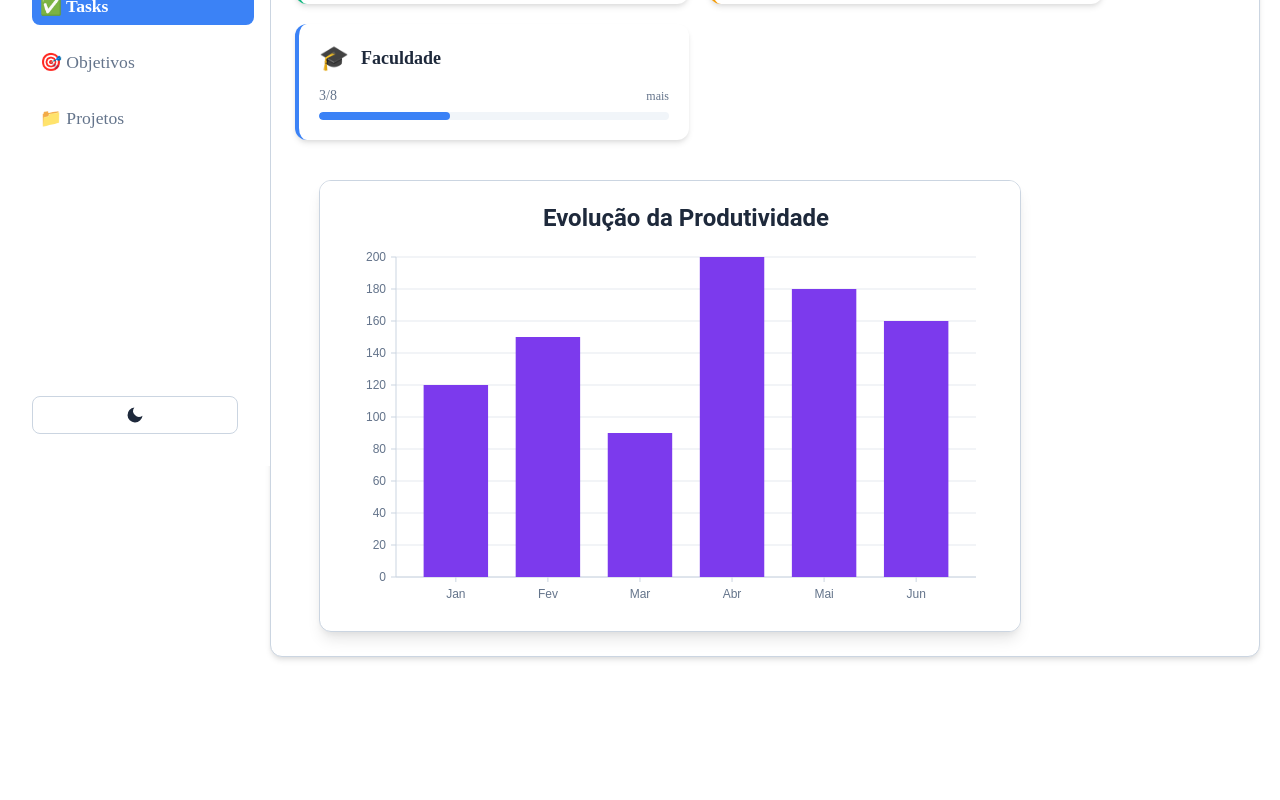
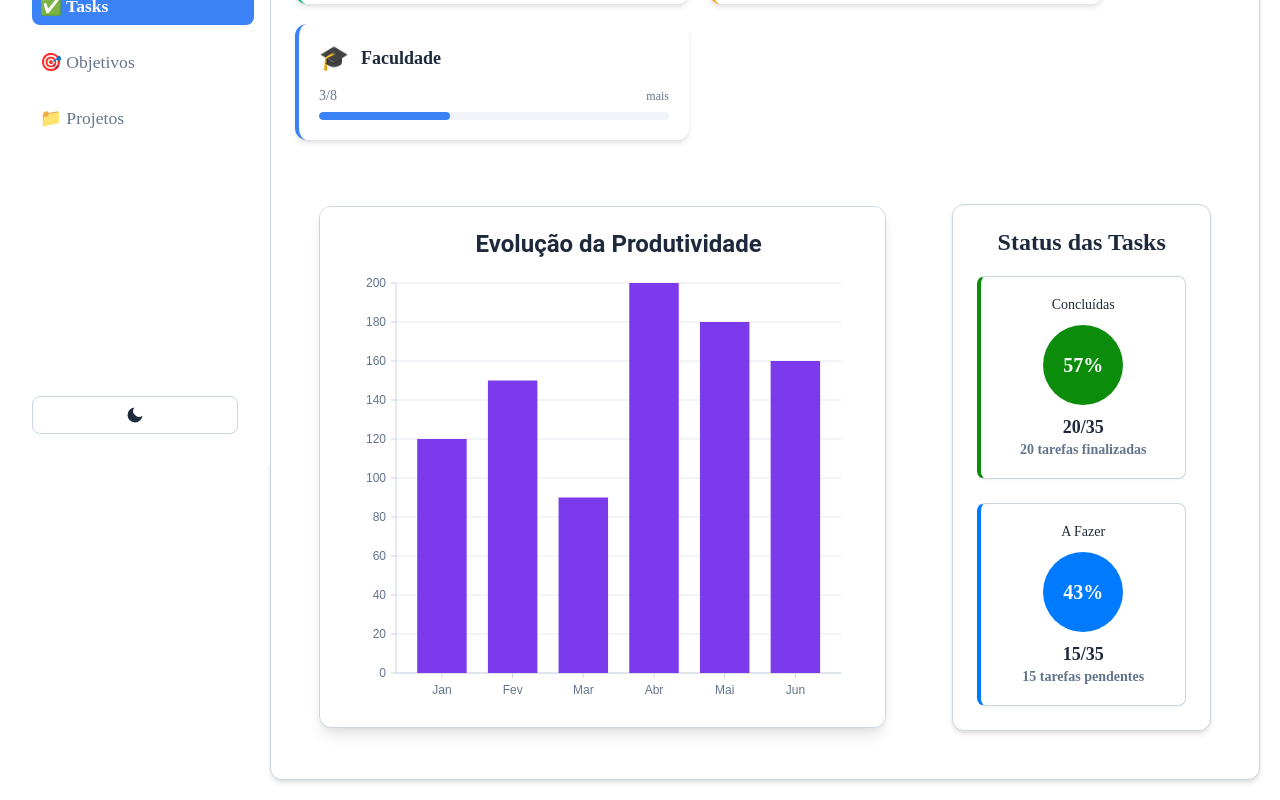
Before and after one commit to DiiasDev/dashboardRotina, a React (Create React App) app: page /Tasks in a window 1280 px wide. Shown: the part 334-1134 px from the top of the page. Before the commit the page ends 1011 px from the top, so only its background shows below. Built offline with nearby package versions, Linux system fonts and the light colour scheme; the HTML template or start-up script is replaced by a standard one.

Commit message:
Adição de frontend a página de Tasks

```diff
--- a/src/Components/ChartComponent/chatrComponent.tsx
+++ b/src/Components/ChartComponent/chatrComponent.tsx
@@ -17,16 +17,18 @@ export default function ChartComponent(){
             <Grid>
                 <Grid>
                     <Card style={{
-                        height: 450,
-                        width: 700,
+                        height: 520,
+                        width: '100%',
+                        maxWidth: 700,
                         backgroundColor: 'var(--color-surface)',
                         boxShadow: 'var(--shadow-lg)',
                         border: '1px solid var(--color-border)',
-                        borderRadius: '12px'
+                        borderRadius: '12px',
+                        marginTop: '26px'
                     }}>
                         <CardContent style={{
-                            height: 400,
-                            width: 700,
+                            height: 470,
+                            width: '100%',
                             backgroundColor: 'var(--color-surface)'
                         }}>
                             <Typography
--- /dev/null
+++ b/src/Components/StatusTasks/statusTasks.tsx
@@ -0,0 +1,48 @@
+import { Card, Container, Grid } from "@mui/material";
+import styles from './style.module.css'
+
+export default function StatusTasks() {
+    const completedTasks = 20;
+    const totalTasks = 35;
+    const todoTasks = totalTasks - completedTasks;
+    const completionPercentage = Math.round((completedTasks / totalTasks) * 100);
+
+    return (
+        <Container className={styles.container}>
+            <Card className={styles.mainCard}>
+                <h4 className={styles.title}>Status das Tasks</h4>
+                <Grid container spacing={3}>
+                    <Grid size={{ xs: 12 }}>
+                        <Card className={`${styles.statusCard} ${styles.completedCard}`}>
+                            <span className={styles.statusLabel}>Concluídas</span>
+                            <div className={`${styles.progressCircle} ${styles.completedProgress}`}>
+                                {completionPercentage}%
+                            </div>
+                            <div className={styles.statusCount}>
+                                {completedTasks}/{totalTasks}
+                                <span className={styles.percentage}>
+                                    {completedTasks} tarefas finalizadas
+                                </span>
+                            </div>
+                        </Card>
+                    </Grid>
+
+                    <Grid size={{ xs: 12 }}>
+                        <Card className={`${styles.statusCard} ${styles.todoCard}`}>
+                            <span className={styles.statusLabel}>A Fazer</span>
+                            <div className={`${styles.progressCircle} ${styles.todoProgress}`}>
+                                {100 - completionPercentage}%
+                            </div>
+                            <div className={styles.statusCount}>
+                                {todoTasks}/{totalTasks}
+                                <span className={styles.percentage}>
+                                    {todoTasks} tarefas pendentes
+                                </span>
+                            </div>
+                        </Card>
+                    </Grid>
+                </Grid>
+            </Card>
+        </Container>
+    );
+}
--- /dev/null
+++ b/src/Components/StatusTasks/style.module.css
@@ -0,0 +1,83 @@
+.container {
+    padding: 24px;
+}
+
+.mainCard {
+    background: var(--color-surface) !important;
+    border: 1px solid var(--color-border) !important;
+    border-radius: 12px !important;
+    box-shadow: var(--shadow-md) !important;
+    padding: 24px !important;
+}
+
+.title {
+    color: var(--color-text);
+    font-size: 1.5rem;
+    font-weight: 600;
+    margin: 0 0 20px 0;
+}
+
+.statusCard {
+    background: var(--color-surface) !important;
+    border: 1px solid var(--color-border) !important;
+    border-radius: 8px !important;
+    padding: 20px !important;
+    text-align: center;
+    box-shadow: var(--shadow-sm) !important;
+    transition: transform 0.2s ease, box-shadow 0.2s ease;
+}
+
+.statusCard:hover {
+    transform: translateY(-2px);
+    box-shadow: var(--shadow-lg) !important;
+}
+
+.completedCard {
+    border-left: 4px solid var(--sucess) !important;
+}
+
+.todoCard {
+    border-left: 4px solid var(--color-primary) !important;
+}
+
+.statusLabel {
+    color: var(--color-text);
+    font-size: 0.875rem;
+    font-weight: 500;
+    margin-bottom: 12px;
+    display: block;
+}
+
+.progressCircle {
+    width: 80px;
+    height: 80px;
+    border-radius: 50%;
+    margin: 0 auto 12px;
+    display: flex;
+    align-items: center;
+    justify-content: center;
+    font-size: 1.25rem;
+    font-weight: 600;
+    color: white;
+}
+
+.completedProgress {
+    background: var(--sucess);
+}
+
+.todoProgress {
+    background: var(--color-primary);
+}
+
+.statusCount {
+    color: var(--color-text);
+    font-size: 1.125rem;
+    font-weight: 600;
+}
+
+.percentage {
+    color: var(--color-text-secondary);
+    font-size: 0.875rem;
+    margin-top: 4px;
+    display: block;
+}
--- a/src/Pages/Tasks/styles.module.css
+++ b/src/Pages/Tasks/styles.module.css
@@ -59,3 +59,35 @@
     margin-top: 1.5rem;
     padding: 0;
 }
+
+.chartsContainer {
+    display: flex;
+    gap: 20px;
+    margin-top: 20px;
+    align-items: flex-start;
+    flex-wrap: wrap;
+}
+
+.chartItem {
+    flex: 1;
+}
+
+.chartMain {
+    flex: 2;
+}
+
+.chartSide {
+    flex: 1;
+    max-width: 400px;
+}
+
+@media (max-width: 768px) {
+    .chartsContainer {
+        flex-direction: column;
+        gap: 16px;
+    }
+
+    .chartItem {
+        min-width: unset;
+    }
+}
--- a/src/Pages/Tasks/tasks.tsx
+++ b/src/Pages/Tasks/tasks.tsx
@@ -3,6 +3,7 @@ import CabecalhoTasks from '../../Components/CabecalhoTasks/cabecalhoTasks'
 import TasksComponent from '../../Components/TasksComponent/tasksComponent';
 import styles from './styles.module.css'
 import ChartComponent from '../../Components/ChartComponent/chatrComponent';
+import StatusTasks from '../../Components/StatusTasks/statusTasks';
 
 export default function Tasks() {
     const [isSidebarCollapsed, setIsSidebarCollapsed] = useState(false);
@@ -26,8 +27,14 @@ export default function Tasks() {
                 <div className={`${styles.cardsContainer} ${styles.spacedContainer}`}>
                     <TasksComponent />
                 </div>
-                <ChartComponent />
-
+                <div className={styles.chartsContainer}>
+                    <div className={`${styles.chartItem} ${styles.chartMain}`}>
+                        <ChartComponent />
+                    </div>
+                    <div className={`${styles.chartItem} ${styles.chartSide}`}>
+                        <StatusTasks />
+                    </div>
+                </div>
             </div>
         </div>
     )
```
